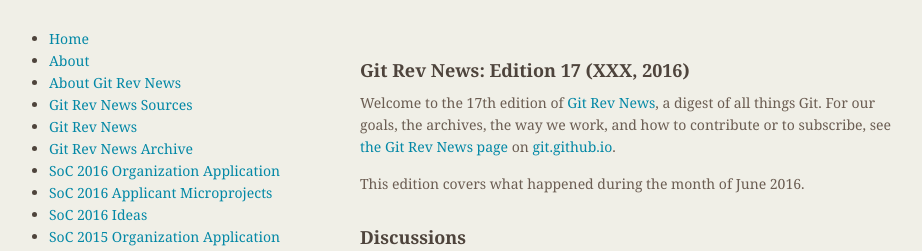
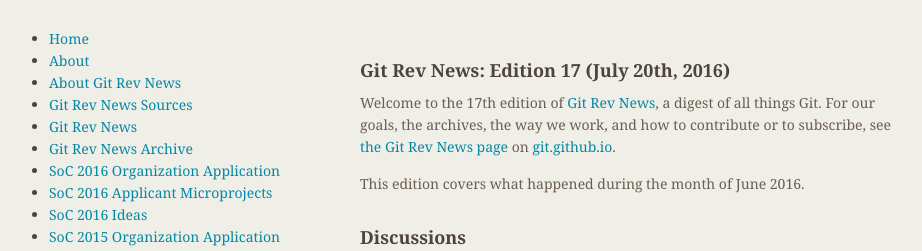
Before and after one commit to git/git.github.io, a Jekyll site: the page built from rev_news/drafts/edition-17.md, in a window 1280 px wide. Shown: the top 251 px of the page, without its empty margins (174-1096 px from the left). Built offline with Jekyll 4.4.1, drawn with Linux system fonts in a browser that asks for light colours.

Commit message:
rn-17: set publication date to July 20th

```diff
--- a/rev_news/drafts/edition-17.md
+++ b/rev_news/drafts/edition-17.md
@@ -1,13 +1,13 @@
 ---
-title: Git Rev News Edition 17 (XXX, 2016)
+title: Git Rev News Edition 17 (July 20th, 2016)
 layout: default
-date: 2016-07-13 21:06:51 +0100
+date: 2016-07-20 21:06:51 +0100
 author: chriscool
 categories: [news]
 navbar: false
 ---
 
-## Git Rev News: Edition 17 (XXX, 2016)
+## Git Rev News: Edition 17 (July 20th, 2016)
 
 Welcome to the 17th edition of [Git Rev News](http://git.github.io/rev_news/rev_news.html),
 a digest of all things Git. For our goals, the archives, the way we work, and how to contribute or to
```
